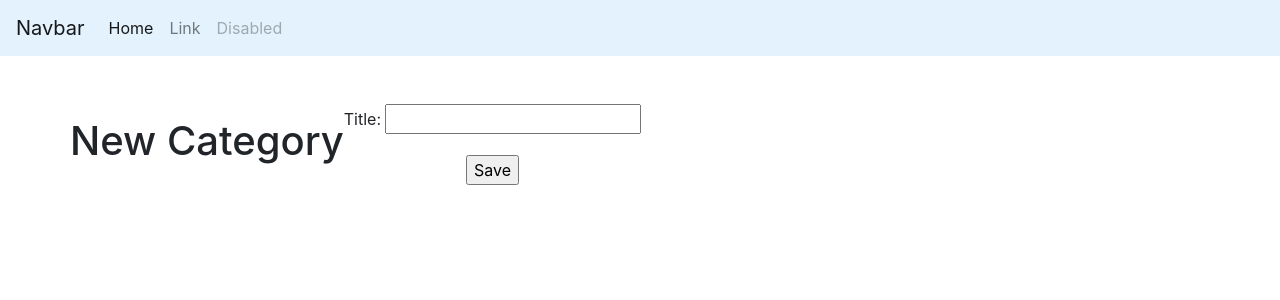
After one commit to Notes-lab/notes, a Django app: page /category/new/ in a window 1280 px wide. The commit adds this page. Shown: the top 300 px of the page. Run offline with Django 3.2, Linux system fonts and the light colour scheme; some libraries are stand-ins or nearby versions.

Commit message:
add in model revers url, fix name path, fix filds CategoriesCreateView, add link add category, create new_category.html

```diff
--- a/category/models.py
+++ b/category/models.py
@@ -1,6 +1,7 @@
 import uuid
 
 from django.db import models
+from django.urls import reverse
 
 
 class Categories(models.Model):
@@ -9,3 +10,6 @@ class Categories(models.Model):
 
     def __str__(self):
         return self.title
+
+    def get_absolute_url(self):
+        return reverse('home', args=[str(self.slug)])
--- a/category/urls.py
+++ b/category/urls.py
@@ -4,5 +4,5 @@ from . import views
 
 urlpatterns = [
     path('', views.CategoriesListView.as_view(), name='home'),
-    path('post/new/', views.CategoriesCreateView.as_view(), name='post_new'),
+    path('category/new/', views.CategoriesCreateView.as_view(), name='new_category'),
 ]
--- a/category/views.py
+++ b/category/views.py
@@ -11,4 +11,4 @@ class CategoriesListView(ListView):
 class CategoriesCreateView(CreateView):
     model = Categories
     template_name = 'category/new_category.html'
-    fields = 'title'
+    fields = ('title',)
--- a/templates/category/home.html
+++ b/templates/category/home.html
@@ -1,6 +1,9 @@
 {% extends 'base.html' %}
 
 {% block content %}
+    <a class="btn" href="{% url 'new_category' %}">
+    <button class="btn btn-primary btn-lg mr-1" type="submit">+ Add Category</button>
+    </a>
     {% for categories in object_list %}
         <button type="button" class="btn btn-outline-success btn-lg mr-1">{{ categories.title }}</button>
     {% endfor %}
--- /dev/null
+++ b/templates/category/new_category.html
@@ -0,0 +1,9 @@
+{% extends 'base.html' %}
+
+{% block content %}
+    <h1>New Category</h1>
+    <form action="" method="post">{% csrf_token %}
+        {{ form.as_p }}
+        <input type="submit" value="Save" />
+    </form>
+{% endblock %}
```
